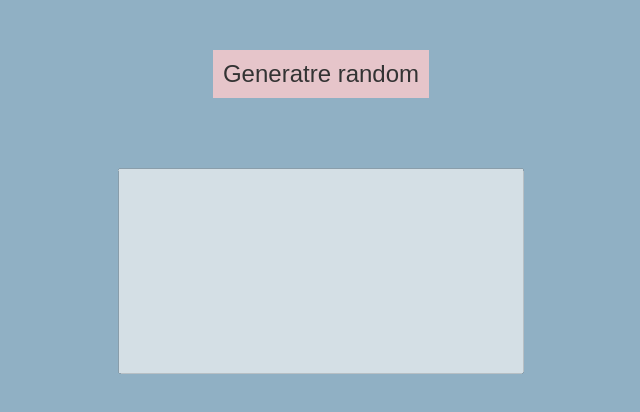
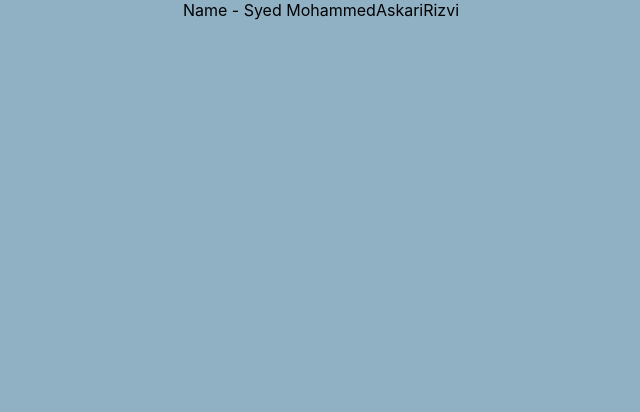
Before and after one commit to Askari64/hello-world, a React (Create React App) app: page / in a window 1280 px wide. Shown: the top 412 px of the page, without its empty margins (319-959 px from the left). Built offline with nearby package versions, Linux system fonts and the light colour scheme; no server answers.

Commit message:
useContext hook

```diff
--- a/src/App.js
+++ b/src/App.js
@@ -24,14 +24,17 @@ import TodoList from './components/Hooks/useState/Todo List/Todo';
 import WordCounter from './components/Hooks/useState/WordCounter.js/WordCounter';
 import Timer from './components/Hooks/useEffect/Timer';
 import FetchApi from './components/Hooks/useEffect/FetchApi';
+import ContextApp from './components/Hooks/useContext/ContextApp';
 
 function App() {
   return (
     <div className="App">
-    <FetchApi/>
+
+    <ContextApp/>
 
      {
       /*
+      <FetchApi/>
       <Timer/>
       <WordCounter/>
       <TodoList/>
--- /dev/null
+++ b/src/components/Hooks/useContext/Context1.js
@@ -0,0 +1,10 @@
+import React from 'react'
+import Context2 from './Context2'
+
+function Context1() {
+  return (
+    <Context2/>
+  )
+}
+
+export default Context1
--- /dev/null
+++ b/src/components/Hooks/useContext/Context2.js
@@ -0,0 +1,10 @@
+import React from 'react'
+import Context3 from './Context3'
+
+function Context2() {
+  return (
+    <Context3/>
+  )
+}
+
+export default Context2
--- /dev/null
+++ b/src/components/Hooks/useContext/Context3.js
@@ -0,0 +1,15 @@
+import React, {useContext} from 'react';
+import { firstNameContext, middleNameContext, lastNameContext } from './ContextApp';
+
+function Context3() {
+    const firstName = useContext(firstNameContext);
+    const middleName = useContext(middleNameContext);
+    const lastName = useContext(lastNameContext);
+
+    let name = firstName + middleName + lastName;
+  return (
+    <div>Name - {name}  </div>
+  )
+}
+
+export default Context3
--- /dev/null
+++ b/src/components/Hooks/useContext/ContextApp.js
@@ -0,0 +1,21 @@
+import React from "react";
+import Context1 from "./Context1";
+
+  export const firstNameContext = React.createContext();
+  export const middleNameContext = React.createContext();
+  export const lastNameContext = React.createContext();
+
+function ContextApp() {
+
+  return (
+    <firstNameContext.Provider value={"Syed Mohammed"}>
+      <middleNameContext.Provider value={"Askari"}>
+        <lastNameContext.Provider value={"Rizvi"}>
+          <Context1 />
+        </lastNameContext.Provider>
+      </middleNameContext.Provider>
+    </firstNameContext.Provider>
+  );
+}
+
+export default ContextApp;
```
